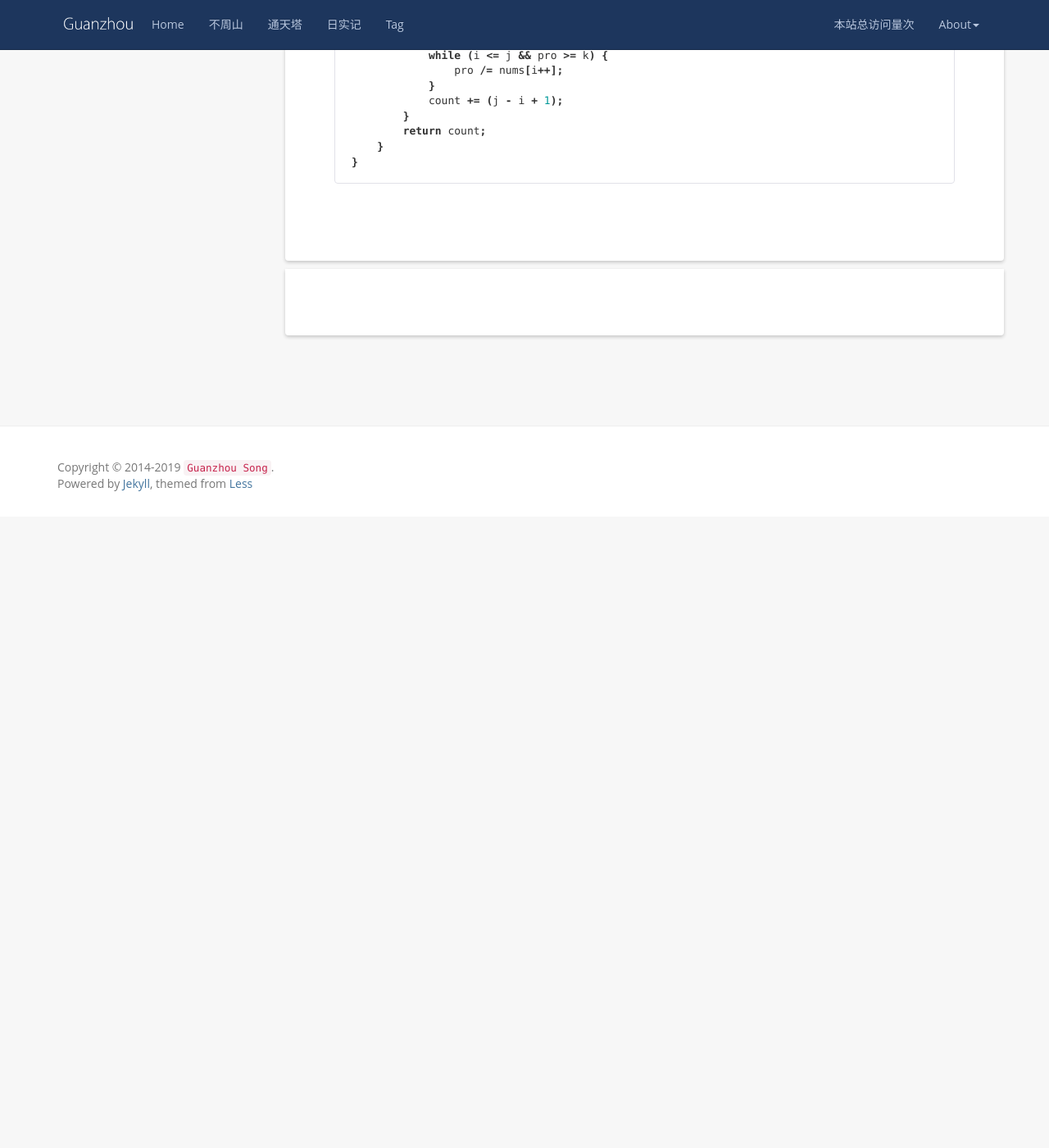
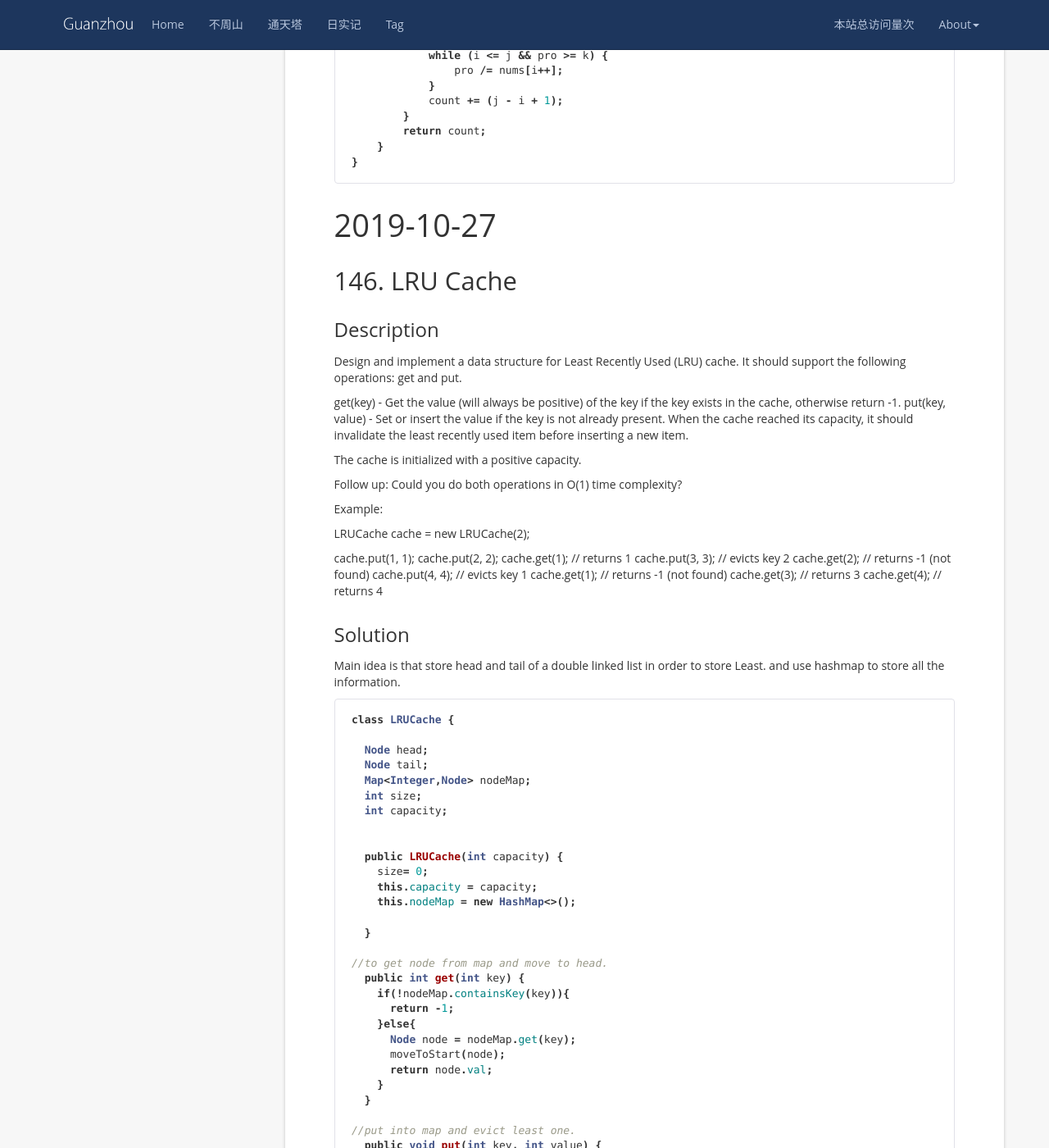
Before and after one commit to wangsimin04/GuanzhouSong.github.io, a Jekyll site: the page built from _posts/2019-10-01-LeetCode.md, in a window 1280 px wide and 1400 px high, scrolled down 35149 px. Shown: the whole window at 82% size. Built offline with Jekyll 4.4.1, drawn with Linux system fonts in a browser that asks for light colours; nearby versions of some CDN libraries; comment, search, counter and statistics services are not loaded; before the commit the page ends 35779 px from its top, so only the background shows below that; some of the changed text lies outside the part shown.

Commit message:
Update 2019-10-01-LeetCode.md

````diff
--- a/_posts/2019-10-01-LeetCode.md
+++ b/_posts/2019-10-01-LeetCode.md
@@ -1707,3 +1707,129 @@ class Solution {
     }
 }
 ```
+
+# 2019-10-27
+## 146. LRU Cache
+### Description
+Design and implement a data structure for Least Recently Used (LRU) cache. It should support the following operations: get and put.
+
+get(key) - Get the value (will always be positive) of the key if the key exists in the cache, otherwise return -1.
+put(key, value) - Set or insert the value if the key is not already present. When the cache reached its capacity, it should invalidate the least recently used item before inserting a new item.
+
+The cache is initialized with a positive capacity.
+
+Follow up:
+Could you do both operations in O(1) time complexity?
+
+Example:
+
+LRUCache cache = new LRUCache(2);
+
+
+cache.put(1, 1);
+cache.put(2, 2);
+cache.get(1);       // returns 1
+cache.put(3, 3);    // evicts key 2
+cache.get(2);       // returns -1 (not found)
+cache.put(4, 4);    // evicts key 1
+cache.get(1);       // returns -1 (not found)
+cache.get(3);       // returns 3
+cache.get(4);       // returns 4
+
+### Solution
+Main idea is that store head and tail of a double linked list in order to store Least.
+and use hashmap to store all the information.
+```java
+class LRUCache {
+
+  Node head;
+  Node tail;
+  Map<Integer,Node> nodeMap;
+  int size;
+  int capacity;
+
+
+  public LRUCache(int capacity) {
+    size= 0;
+    this.capacity = capacity;
+    this.nodeMap = new HashMap<>();
+
+  }
+
+//to get node from map and move to head.
+  public int get(int key) {
+    if(!nodeMap.containsKey(key)){
+      return -1;
+    }else{
+      Node node = nodeMap.get(key);
+      moveToStart(node);
+      return node.val;
+    }
+  }
+
+//put into map and evict least one.
+  public void put(int key, int value) {
+    if(nodeMap.containsKey(key)){
+      Node node = nodeMap.get(key);
+      node.val = value;
+      moveToStart(node);
+    }else{
+      Node node = new Node(key,value);
+      addStart(node);
+      nodeMap.put(key,node);
+      size++;
+      while(size>capacity){
+        int tailKey = tail.key;
+        tail = tail.prev;
+        tail.next = null;
+        nodeMap.remove(tailKey);
+        size--;
+      }
+    }
+  }
+
+  private class Node{
+    int key;
+    int val;
+    Node prev;
+    Node next;
+
+    public Node(int key, int val){
+      this.key = key;
+      this.val = val;
+    }
+  }
+
+  private void addStart(Node node){
+    if(head==null){
+      head = node;
+      tail = node;
+    }else{
+      node.next = head;
+      head.prev = node;
+      head = node;
+    }
+  }
+
+  private void moveToStart(Node node){
+    if(node == head) return;
+    if(node == tail){
+      tail = tail.prev;
+      tail.next = null;
+      addStart(node);
+    }else{
+      node.prev.next = node.next;
+      node.next.prev = node.prev;
+      addStart(node);
+    }
+  }
+
+}
+
+/**
+ * Your LRUCache object will be instantiated and called as such:
+ * LRUCache obj = new LRUCache(capacity);
+ * int param_1 = obj.get(key);
+ * obj.put(key,value);
+ */
+```
````
